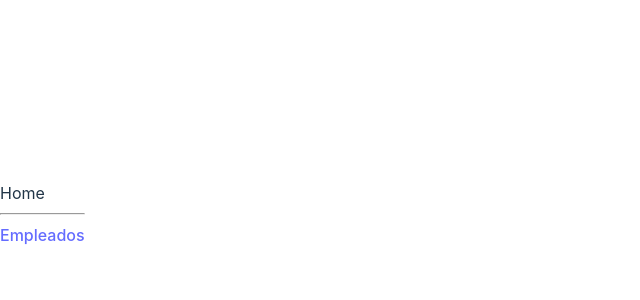
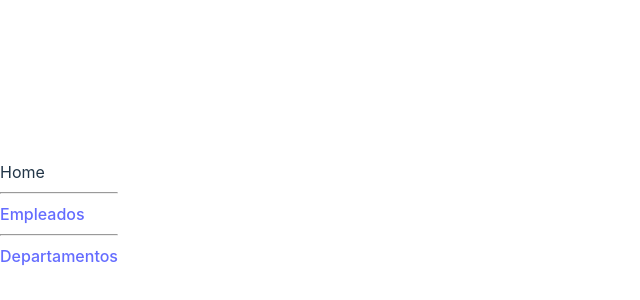
Before and after one commit to RadniDCV/Hfrontend, a React (Vite) app: page / in a window 1280 px wide. Shown: the part 186-486 px from the top of the page, without its empty margins (0-640 px from the left). Built offline with nearby package versions, Linux system fonts and the light colour scheme.

Commit message:
cambio_11

```diff
--- a/src/App.jsx
+++ b/src/App.jsx
@@ -2,7 +2,7 @@
 import {BrowserRouter, Routes, Route} from "react-router-dom"
 import Datemp from "./pages/Datemp"
 import Home from "./pages/Home"
-
+import Depart from "./pages/Depart"
 function App() {
 
 
@@ -12,6 +12,7 @@ function App() {
         <Routes>
           <Route path="/" element={<Home/>}></Route>
           <Route path="/empleados" element={<Datemp/>}></Route>
+          <Route path="/depart" element={<Depart/>}></Route>
         </Routes>
       </BrowserRouter>
     </div>
--- /dev/null
+++ b/src/pages/Depart.jsx
@@ -0,0 +1,9 @@
+import React from 'react'
+
+function Depart() {
+  return (
+    <div>Depart</div>
+  )
+}
+
+export default Depart
--- a/src/pages/Home.jsx
+++ b/src/pages/Home.jsx
@@ -6,6 +6,8 @@ function Home() {
     <div>Home
     <hr/>
     <Link to="/empleados">Empleados</Link>
+    <hr/>
+    <Link to="/depart">Departamentos</Link>
     </div>
   )
 }
```
